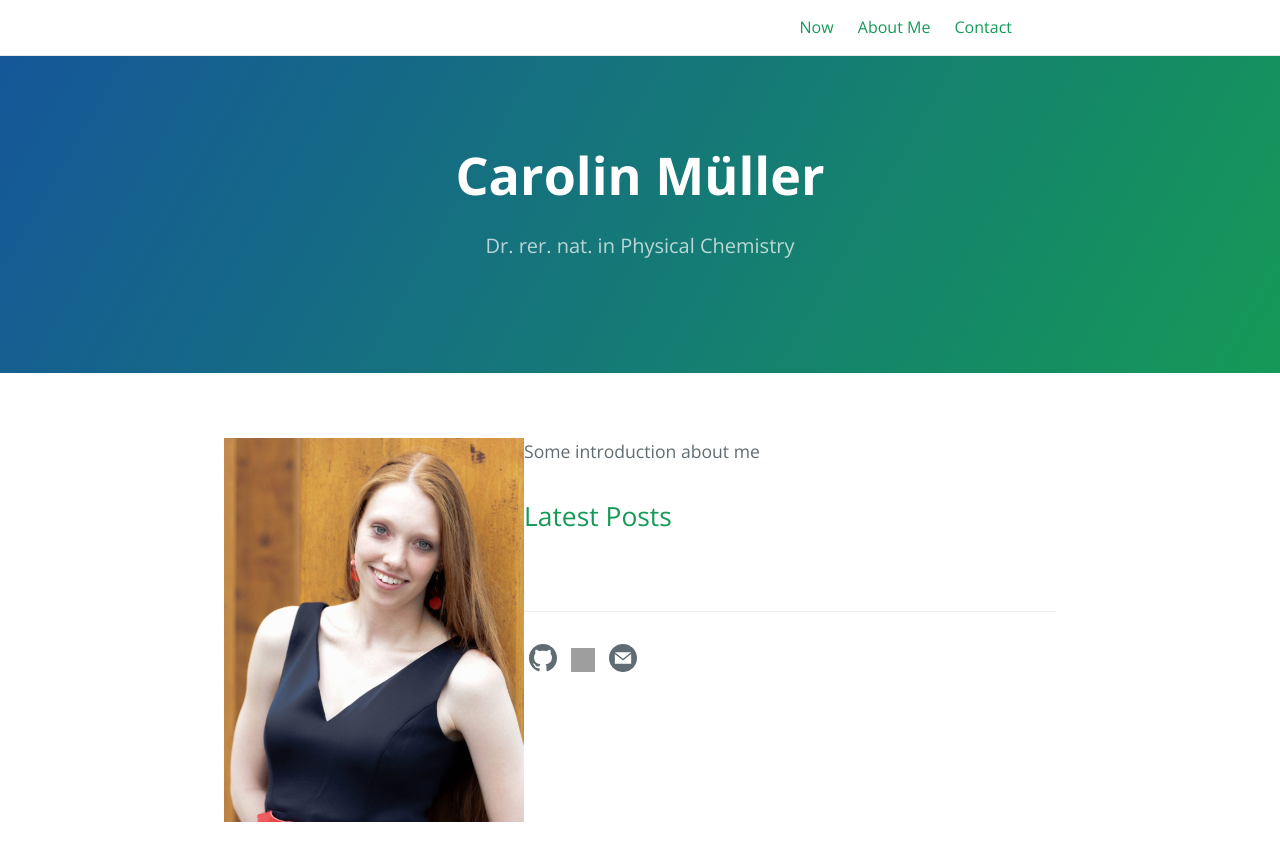
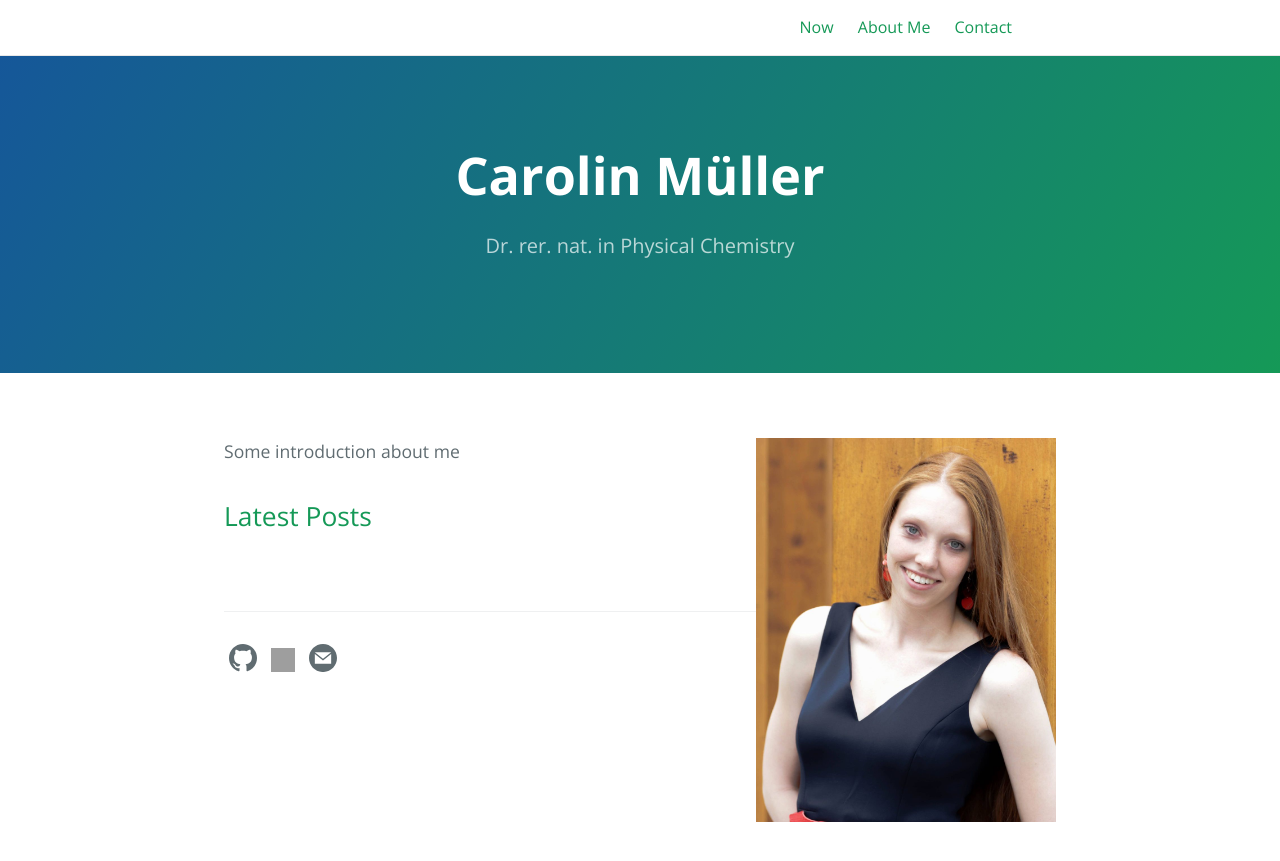
Before and after one commit to carolin-m/carolin-m.github.io, a Jekyll site: the page built from index.md, in a window 1280 px wide. Shown: the top 861 px of the page. Built offline with Jekyll 4.4.1, drawn with Linux system fonts in a browser that asks for light colours; grey boxes are pictures that could not be loaded.

Commit message:
Update index.md

```diff
--- a/index.md
+++ b/index.md
@@ -2,6 +2,6 @@
 layout: home
 ---
 
-<img style="float: left;" width="300" src="images/caro.png">
+<img style="float: right;" width="300" src="images/caro.png">
 
 Some introduction about me
```
